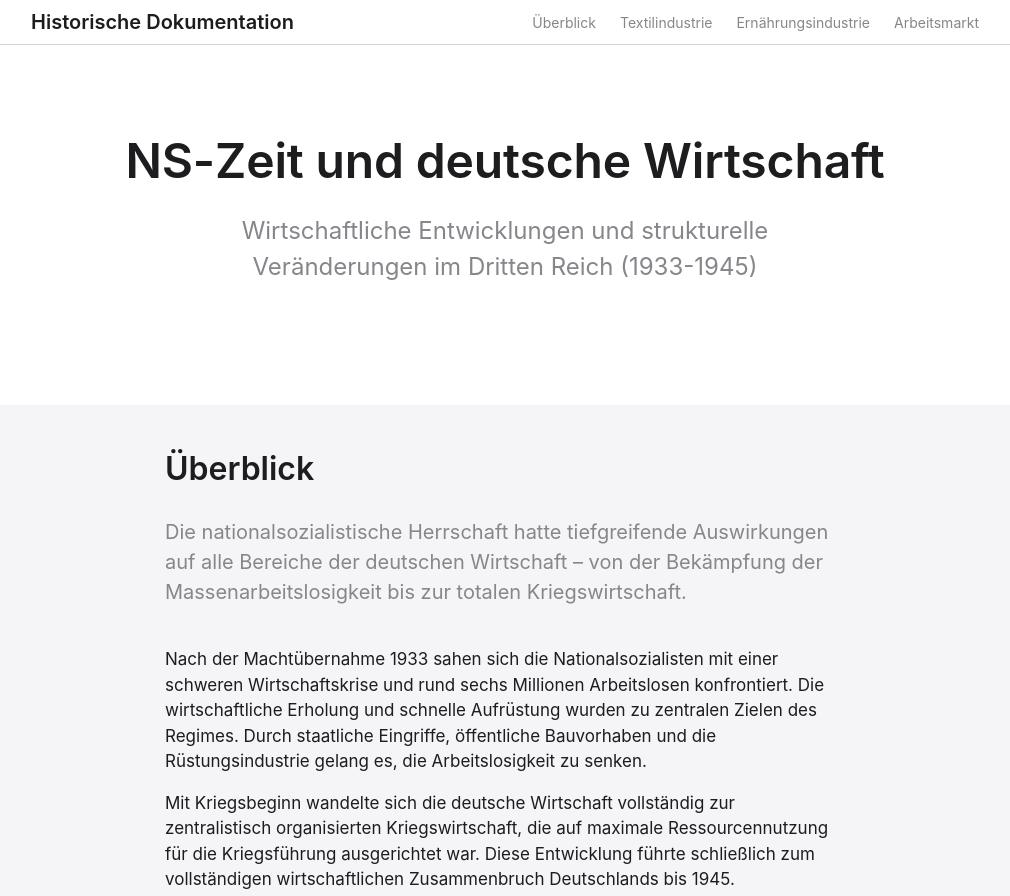
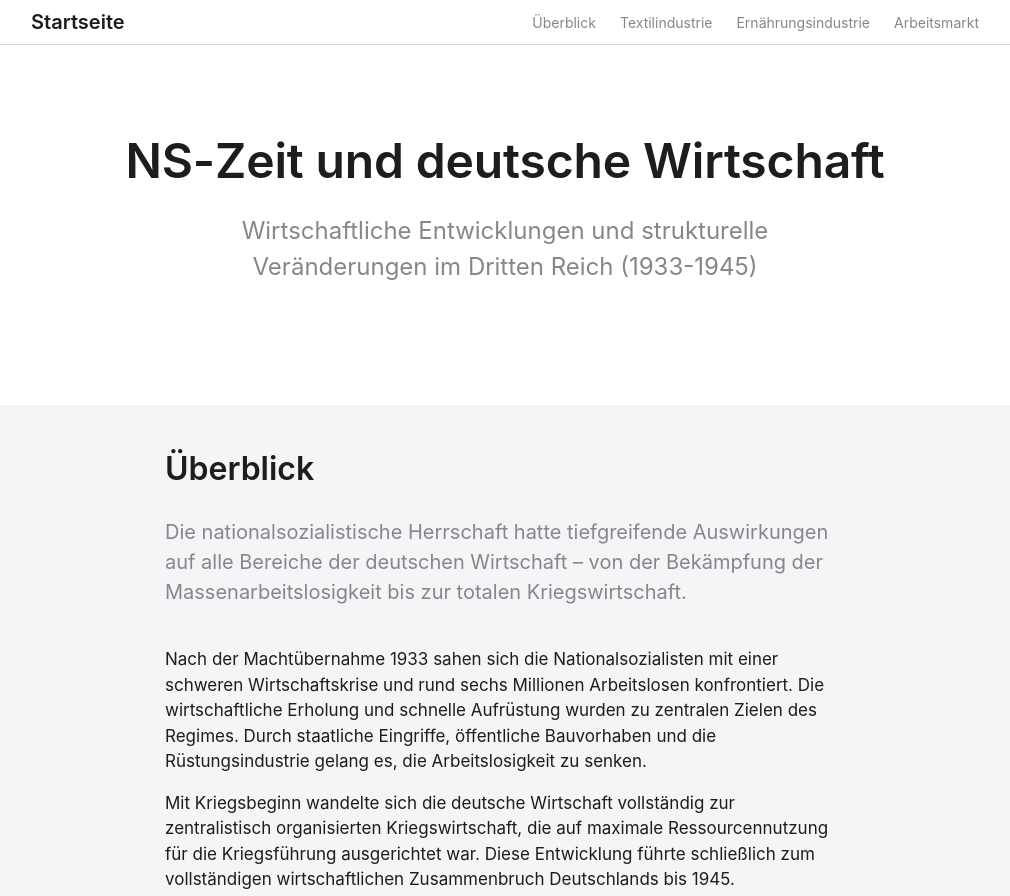
Before and after one commit to Geolotrix/NS-Wirtschaft, a plain HTML site: page index.html in a window 1280 px wide. Shown: the top 896 px of the page, without its empty margins (135-1145 px from the left). Drawn offline with Linux system fonts and the light colour scheme.

Commit message:
index.html

```diff
--- a/index.html
+++ b/index.html
@@ -397,7 +397,7 @@
     <header>
         <div class="container">
             <nav class="nav">
-                <div class="logo" onclick="window.scrollTo({top: 0, behavior: 'smooth'})">Historische Dokumentation</div>
+                <div class="logo" onclick="window.scrollTo({top: 0, behavior: 'smooth'})">Startseite</div>
                 <div class="nav-links">
                     <a href="#überblick" class="nav-link">Überblick</a>
                     <a href="#textilindustrie" class="nav-link">Textilindustrie</a>
```
